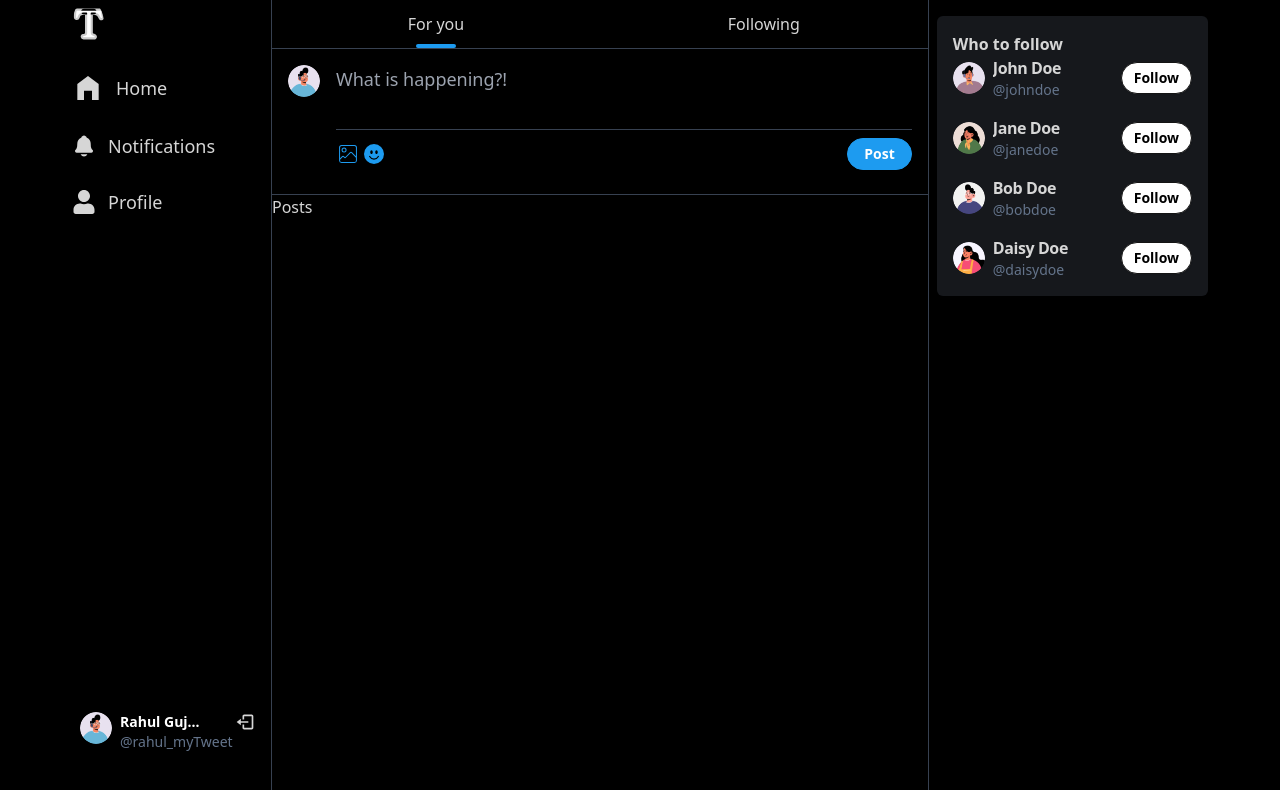
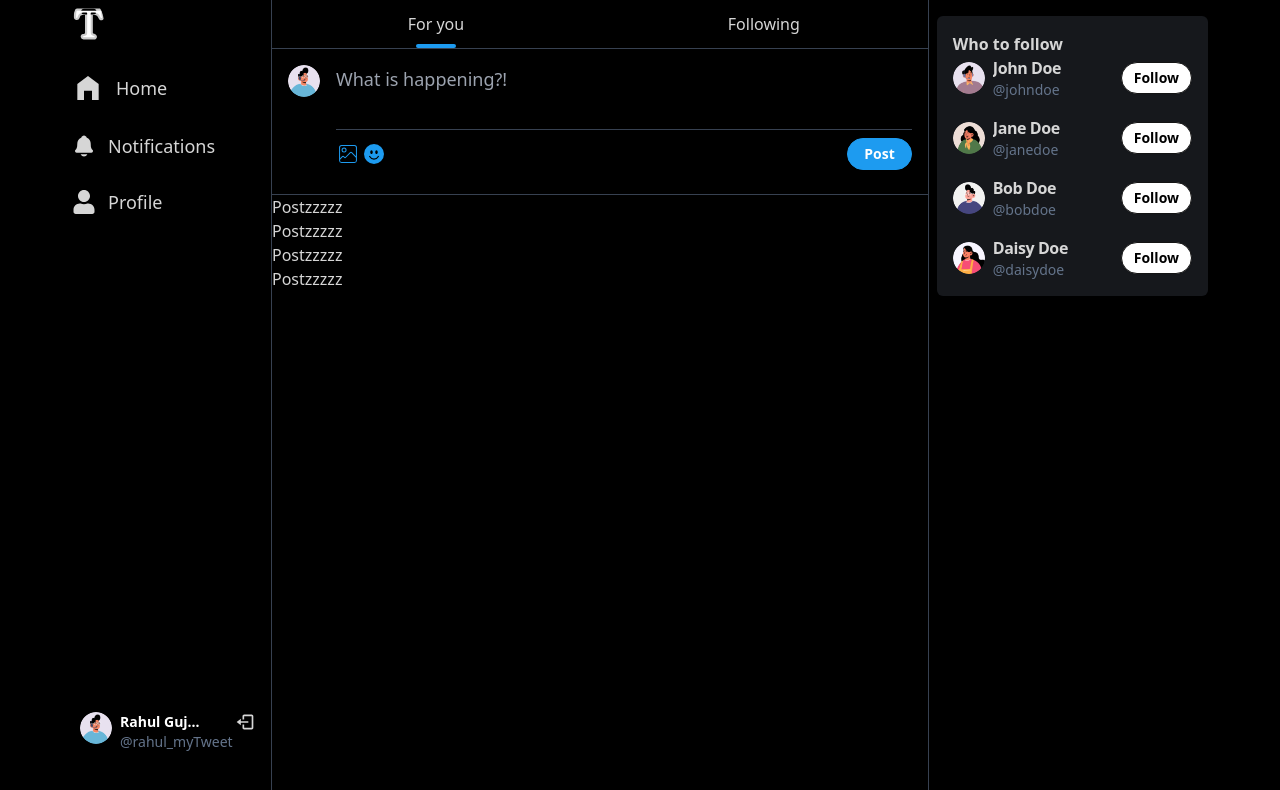
Before and after one commit to rahul-MyGit/Twing-Twing, a React (Vite) app in the folder frontend/: page / in a window 1280 px wide. Shown: the top 790 px of the page. Built offline with nearby package versions, Linux system fonts and the light colour scheme.

Commit message:
posts boiler plate

```diff
--- /dev/null
+++ b/frontend/src/components/Post.tsx
@@ -0,0 +1,12 @@
+import { Post as PostData } from "../utils/db/dummy"
+
+interface Props {
+  post: PostData
+}
+function Post({post}: Props) {
+  return (
+    <div>Postzzzzz</div>
+  )
+}
+
+export default Post
--- /dev/null
+++ b/frontend/src/components/PostSkeleton.tsx
@@ -0,0 +1,15 @@
+const PostSkeleton = () => {
+	return (
+		<div className='flex flex-col gap-4 w-full p-4'>
+			<div className='flex gap-4 items-center'>
+				<div className='skeleton w-10 h-10 rounded-full shrink-0'></div>
+				<div className='flex flex-col gap-2'>
+					<div className='skeleton h-2 w-12 rounded-full'></div>
+					<div className='skeleton h-2 w-24 rounded-full'></div>
+				</div>
+			</div>
+			<div className='skeleton h-40 w-full'></div>
+		</div>
+	);
+};
+export default PostSkeleton;
--- a/frontend/src/components/Posts.tsx
+++ b/frontend/src/components/Posts.tsx
@@ -1,7 +1,27 @@
+import { POSTS } from "../utils/db/dummy";
+import Post from "./Post";
+import PostSkeleton from "./PostSkeleton";
 
 function Posts() {
+  const isLoading = false;
   return (
-    <div>Posts</div>
+    <>
+			{isLoading && (
+				<div className='flex flex-col justify-center'>
+					<PostSkeleton />
+					<PostSkeleton />
+					<PostSkeleton />
+				</div>
+			)}
+			{!isLoading && POSTS?.length === 0 && <p className='text-center my-4'>No posts in this tab. Switch 👻</p>}
+			{!isLoading && POSTS && (
+				<div>
+					{POSTS.map((post) => (
+						<Post key={post._id} post={post} />
+					))}
+				</div>
+			)}
+		</>
   )
 }
 
```
